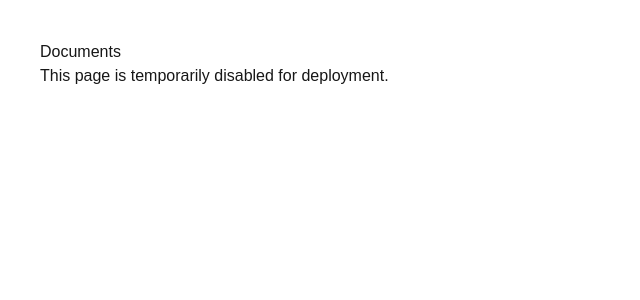
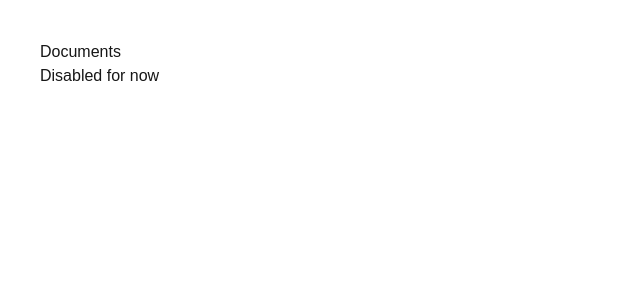
Before and after one commit to camynknox/Knox-doors-co-app, a Next.js app: page /documents in a window 1280 px wide. Shown: the top 300 px of the page, without its empty margins (0-640 px from the left). Built offline with nearby package versions, Linux system fonts and the light colour scheme.

Commit message:
fix documents build crash

```diff
--- a/app/documents/page.tsx
+++ b/app/documents/page.tsx
@@ -1,10 +1,10 @@
-"use client";
+export const dynamic = "force-dynamic";
 
 export default function DocumentsPage() {
   return (
     <div style={{ padding: 40 }}>
       <h1>Documents</h1>
-      <p>This page is temporarily disabled for deployment.</p>
+      <p>Disabled for now</p>
     </div>
   );
 }
```
